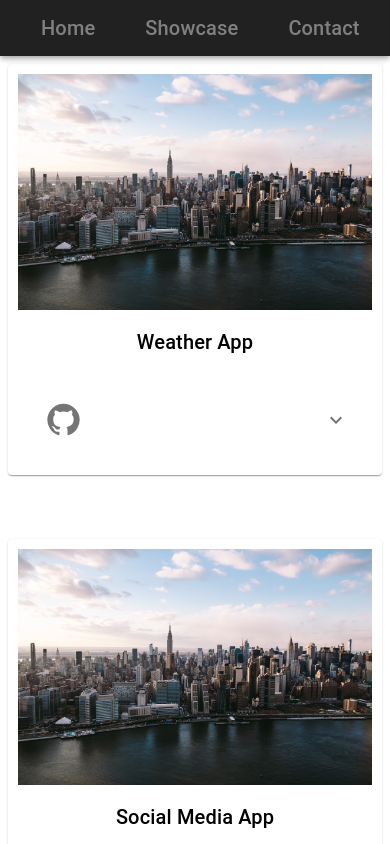
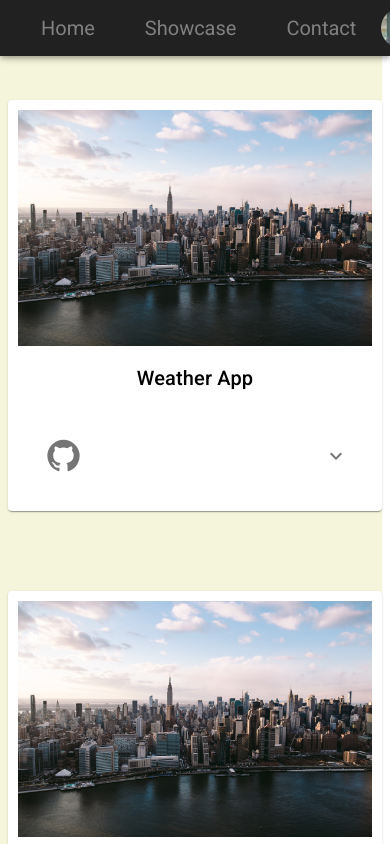
Before and after one commit to genericdude1998/Portfolio-Home-Page, a React app: page /showcase in a window 390 px wide. Shown: the top 844 px of the page. Built offline with nearby package versions, Linux system fonts and the light colour scheme.

Commit message:
added responsive

```diff
--- a/assets/images.ts
+++ b/assets/images.ts
@@ -1,5 +1,7 @@
 import img from './NY.jpg';
+import me from './me.jpg';
 
 export const images = {
     NY: img,
+    me: me,
 }
--- a/package.json
+++ b/package.json
@@ -12,6 +12,7 @@
   "dependencies": {
     "@emotion/react": "^11.7.1",
     "@emotion/styled": "^11.6.0",
+    "@fontsource/roboto": "^4.5.1",
     "@mui/icons-material": "^5.2.5",
     "@mui/material": "^5.2.7",
     "@types/react": "^17.0.38",
--- a/src/app-bar/app-bar.tsx
+++ b/src/app-bar/app-bar.tsx
@@ -6,15 +6,21 @@ import { stepClasses, Theme, ToolbarProps } from "@mui/material";
 import Typography from '@mui/material/Typography';
 import { TypographyProps } from "@mui/material/Typography";
 
+import { Avatar } from "@mui/material";
 import { styled } from "@mui/material/styles";
+import { images } from "../../assets/images";
 
 const AppRoute = styled(Typography)<TypographyProps>(({theme}) => ({
     paddingLeft: 25,
     paddingRight: 25,
     color: "gray",
+    borderRadius: '20px',
     '&:hover':{
         backgroundColor: 'gray',
         color: "white",
+    },
+    [theme.breakpoints.down('sm')]:{
+      fontSize: '20px',
     }
 })
 );
@@ -26,7 +32,8 @@ const StyledToolbar = styled(Toolbar)<ToolbarProps>(({theme}) => ({
 );
 
 const ToolbarSpacing = styled('div')(({ theme }) => ({
-    ...theme.mixins.toolbar,
+    margin:'100px',
+    backgroundColor: 'beige',
 }));
 
 
@@ -35,15 +42,16 @@ function AppBarFixed(): JSX.Element {
         <div>
             <AppBar position="fixed" color="primary">
               <StyledToolbar>
-                <AppRoute variant="h6">
+                <AppRoute variant="h5">
                   Home
                 </AppRoute>
-                <AppRoute variant="h6">
+                <AppRoute variant="h5">
                   Showcase
                 </AppRoute>
-                <AppRoute variant="h6">
+                <AppRoute variant="h5">
                   Contact
                 </AppRoute>
+                <Avatar src={images.me} sx={{marginLeft: 'auto'}}/>
               </StyledToolbar>
             </AppBar>
             <ToolbarSpacing></ToolbarSpacing>
--- a/src/grid-item/GridItem.tsx
+++ b/src/grid-item/GridItem.tsx
@@ -13,7 +13,7 @@ import ExpandMoreIcon from '@mui/icons-material/ExpandMore';
 import ExpandLessIcon from '@mui/icons-material/ExpandLess';
 import WebIcon from '@mui/icons-material/Web';
 
-import { styled } from "@mui/system";
+import { GridProps, styled } from "@mui/system";
 
 interface GridItemProps{
     name: string;
@@ -64,7 +64,9 @@ function GridItem(props: GridItemProps){
                     </CardActions>
 
                     <Collapse in={expanded}>
-                        {props.desc}
+                        <Typography variant="subtitle1" color="initial">
+                            {props.desc}
+                        </Typography>
                     </Collapse>
                 </StyledCard>
         </Grid>
--- a/src/index.tsx
+++ b/src/index.tsx
@@ -2,4 +2,9 @@ import React from "react";
 import ReactDOM from "react-dom";
 import App from './App';
 
+import '@fontsource/roboto/300.css';
+import '@fontsource/roboto/400.css';
+import '@fontsource/roboto/500.css';
+import '@fontsource/roboto/700.css';
+
 ReactDOM.render(<App name={'sample'}/>, document.getElementById("root"));
--- a/src/projects.ts
+++ b/src/projects.ts
@@ -39,7 +39,7 @@ export const projects = [
     },
     {
         id:4,
-        name:'IKEA VR dissertation project',
+        name:'IKEA VR dissertation',
         desc: 'A fictional version of an IKEA showroom in VR for my dissertation project',
         img: images.NY,
         github: 'https://github.com/genericdude1998/IBDissertationExperiment',
--- a/src/showcase/showcase.tsx
+++ b/src/showcase/showcase.tsx
@@ -1,13 +1,21 @@
 import React from "react";
 import Grid from '@mui/material/Grid';
 import GridItem from "../grid-item/GridItem";
+import { GridProps } from "@mui/system";
+
+import { styled } from "@mui/system";
 
 import { projects } from "../projects";
+
+const StyledGrid = styled(Grid)<GridProps>(({theme}) => ({
+    backgroundColor: 'beige',
+    height: '100%',
+ }))
 
 function Showcase(){
     return(
         <div>
-            <Grid container spacing={8}>
+            <StyledGrid container spacing={10}>
                 {projects.map(proj => (
                     <GridItem
                         name={proj.name}
@@ -18,7 +26,7 @@ function Showcase(){
                     />
                     )
                 )}
-            </Grid>
+            </StyledGrid>
         </div>
     )
 }
```
Also changed, not shown: assets/me.jpg (added), 1 other file (tests, documents, lock files or other folders).
